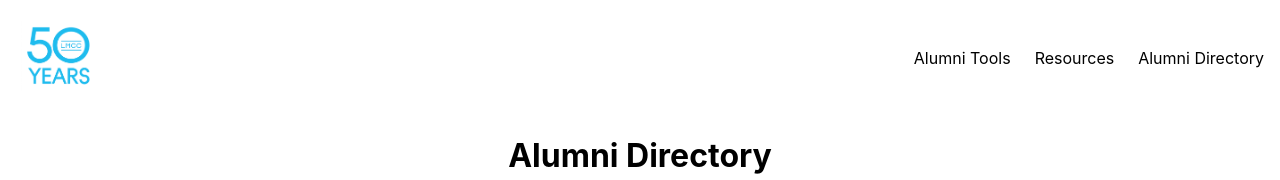
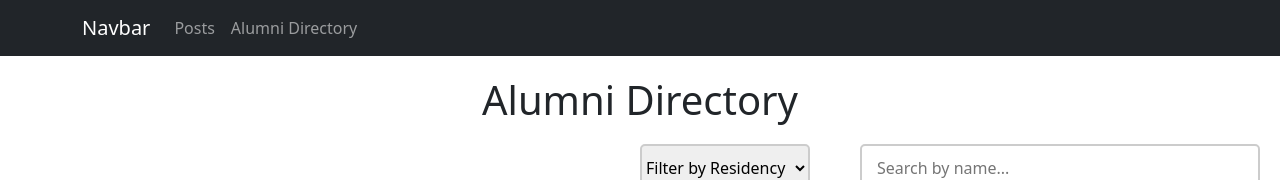
Before and after one commit to cfgcolumbus24/Team-17, a React (Create React App) app in the folder team17/: page / in a window 1280 px wide. Shown: the top 180 px of the page. Built offline with nearby package versions, Linux system fonts and the light colour scheme.

Commit message:
Updating NavBar to Bootstrap

```diff
--- a/team17/package.json
+++ b/team17/package.json
@@ -8,6 +8,7 @@
     "@testing-library/jest-dom": "^5.17.0",
     "@testing-library/react": "^13.4.0",
     "@testing-library/user-event": "^13.5.0",
+    "bootstrap": "^5.3.3",
     "react": "^18.3.1",
     "react-bootstrap": "^2.10.5",
     "react-card-flip": "^1.2.3",
--- a/team17/src/components/Navbar.js
+++ b/team17/src/components/Navbar.js
@@ -1,44 +1,22 @@
-import React from 'react';
-import './Navbar.css';
-import { useState } from 'react';
+import Container from 'react-bootstrap/Container';
+import Nav from 'react-bootstrap/Nav';
+import Navbar from 'react-bootstrap/Navbar';
+import 'bootstrap/dist/css/bootstrap.min.css';
 
-function Navbar() {
-    const [active, setActive] = useState("Alumni Tools");
 
-    const handleSetActive = (page) => {
-      setActive(page);
-    }
 
-    return(
-        <nav className = "navbar">
-            <div className="logo">
-                <a href= "/">
-                    <img src={`${process.env.PUBLIC_URL}/logo.png`} alt="Logo" />
-                </a>
-            </div>
+function ColorSchemesExample() {
+  return (
+      <Navbar bg="dark" data-bs-theme="dark">
+        <Container>
+          <Navbar.Brand href="#home">Navbar</Navbar.Brand>
+          <Nav className="me-auto">
+            <Nav.Link href="#home">Posts</Nav.Link>
+            <Nav.Link href="#features">Alumni Directory</Nav.Link>
+          </Nav>
+        </Container>
+      </Navbar>
+  );
+}
 
-            <ul className="navLinks">
-                <li
-                    className={active === "Alumni Tools" ? "active" : ""}
-                    onClick={() => handleSetActive("Alumni Tools")}
-                >
-                    <a href="/tools">Alumni Tools</a>
-                </li>
-                <li
-                    className={active === "Resources" ? "active" : ""}
-                    onClick={() => handleSetActive("Resources")}
-                >
-                    <a href="/resources">Resources</a>
-                </li>
-                <li
-                    className={active === "Alumni Directory" ? "active" : ""}
-                    onClick={() => handleSetActive("Alumni Directory")}
-                >
-                    <a href="/">Alumni Directory</a>
-                </li>
-            </ul>
-
-        </nav>
-    );
-}
-export default Navbar;
+export default ColorSchemesExample;
```
Also changed, not shown: 1 other file (tests, documents, lock files or other folders).
